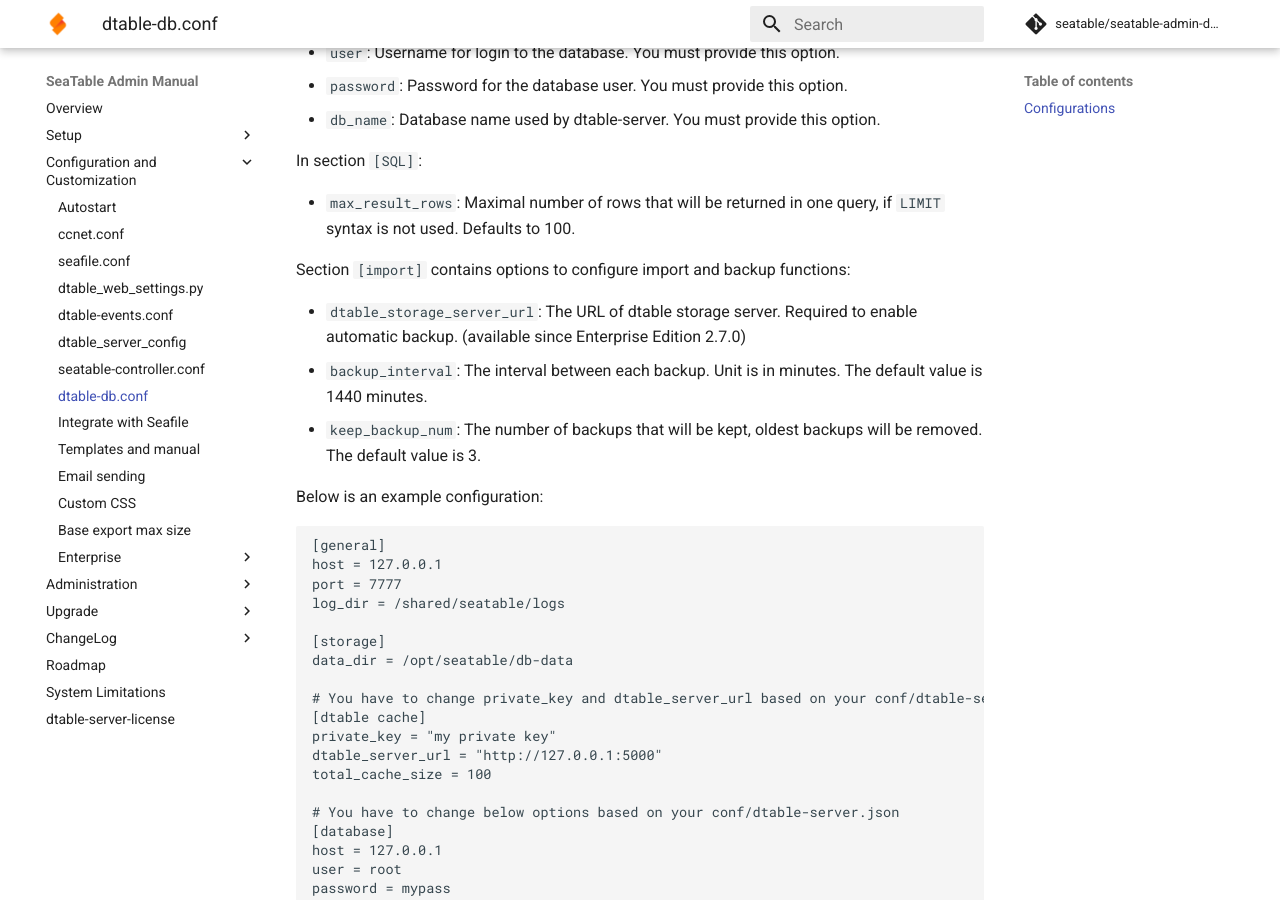
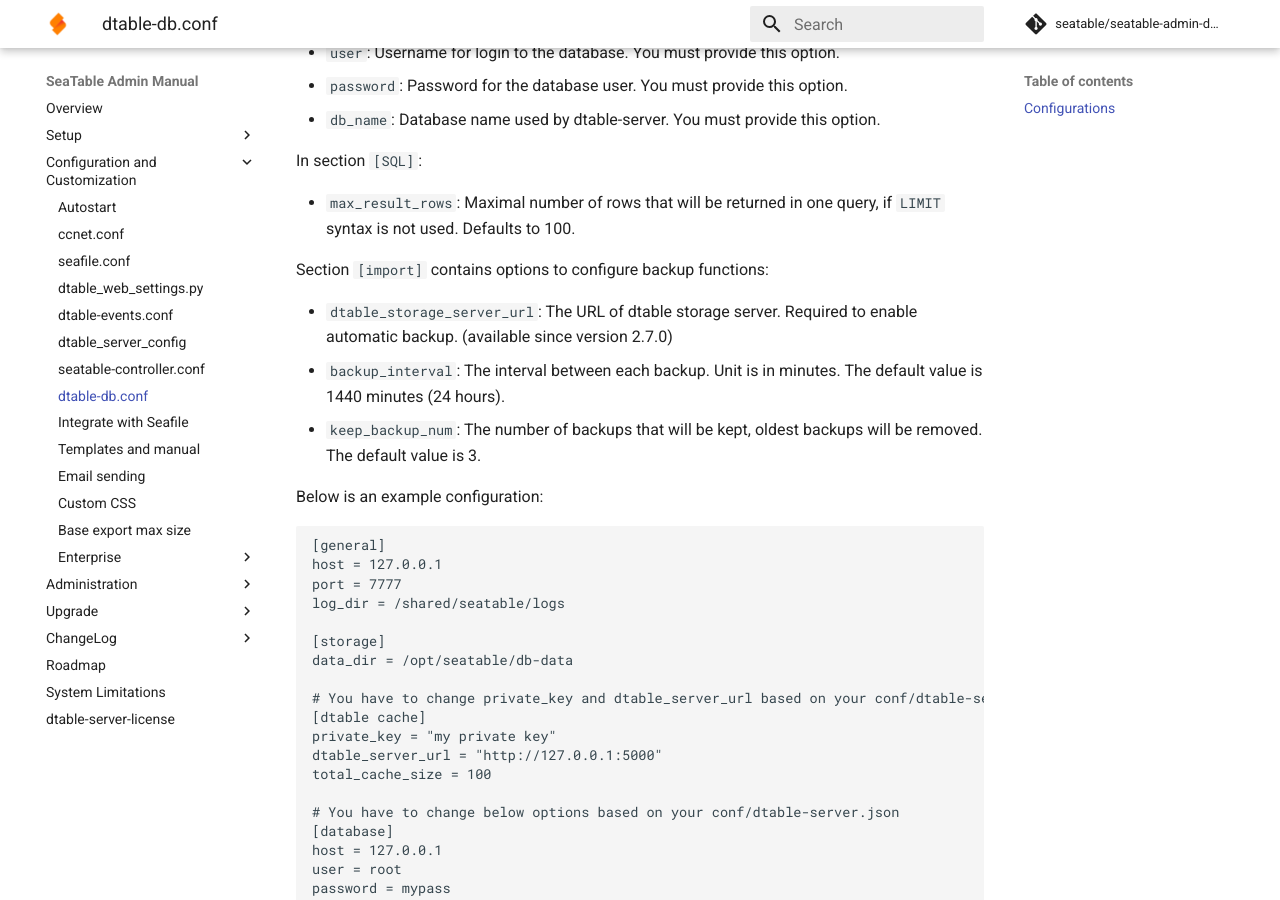
Before and after one commit to seatable/seatable-admin-docs, an MkDocs documentation site: the page built from manual/config/dtable_db_conf.md, in a window 1280 px wide and 900 px high, scrolled down 1122 px. Built offline with MkDocs 1.6.1 and Material for MkDocs 9.7.7, drawn with Linux system fonts in a browser that asks for light colours; comment, search, counter and statistics services are not loaded.

Commit message:
Improve documents

```diff
--- a/manual/config/dtable_db_conf.md
+++ b/manual/config/dtable_db_conf.md
@@ -37,10 +37,10 @@
 
 - `max_result_rows`: Maximal number of rows that will be returned in one query, if `LIMIT` syntax is not used. Defaults to 100.
 
-Section `[import]` contains options to configure import and backup functions:
+Section `[import]` contains options to configure backup functions:
 
-- `dtable_storage_server_url`: The URL of dtable storage server. Required to enable automatic backup. (available since Enterprise Edition 2.7.0)
-- `backup_interval`: The interval between each backup. Unit is in minutes. The default value is 1440 minutes.
+- `dtable_storage_server_url`: The URL of dtable storage server. Required to enable automatic backup. (available since version 2.7.0)
+- `backup_interval`: The interval between each backup. Unit is in minutes. The default value is 1440 minutes (24 hours).
 - `keep_backup_num`: The number of backups that will be kept, oldest backups will be removed. The default value is 3.
 
 Below is an example configuration:
```
Also changed, not shown: manual/config/dtable_storage_server_conf.md (added, +60 -0 lines), manual/maintain/backup_recovery.md (+1 -1 lines).
